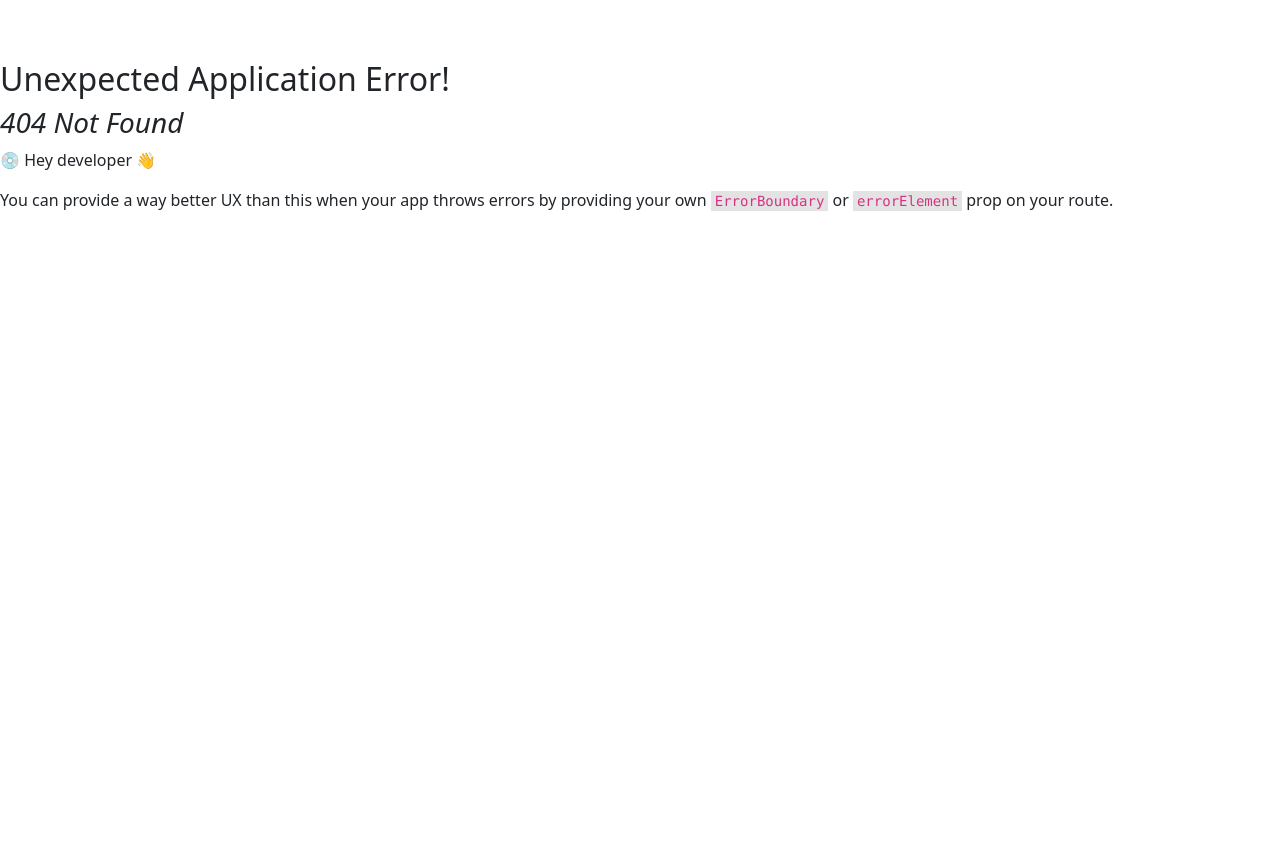
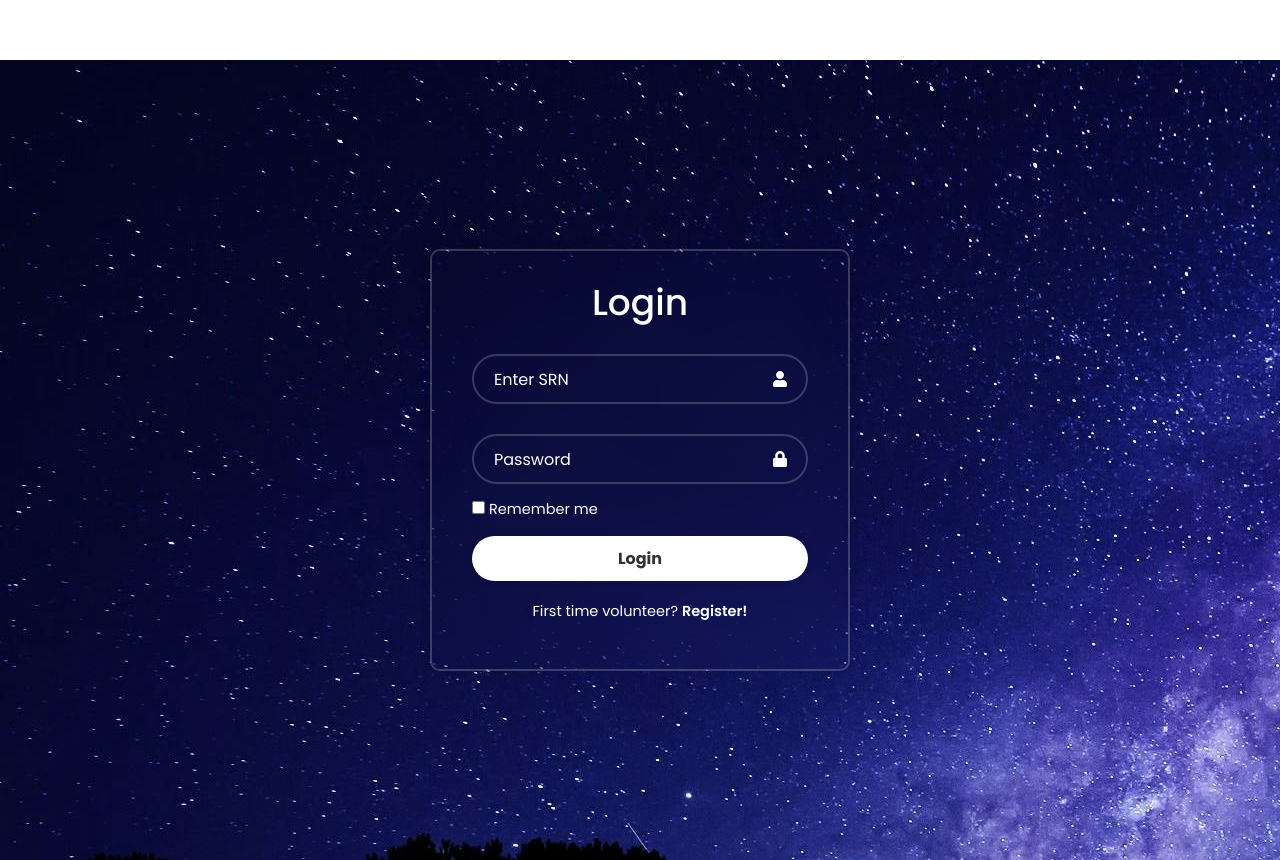
Before and after one commit to Sarvesh1502/VMS, a React (Vite) app: page /stdlogin in a window 1280 px wide. Before the commit this address had no page. Before the commit the page ends 800 px from the top, so only its background shows below. Built offline with nearby package versions, Linux system fonts and the light colour scheme.

Commit message:
Added landing page before std/admin login

```diff
--- /dev/null
+++ b/src/Pages/AdminLogin.css
@@ -0,0 +1,111 @@
+
+.login-container{
+    margin: 0;
+    font-family : 'Poppins', sans-serif;
+    -webkit-font-smoothing : antialiased;
+    -moz-osx-font-smoothing : grayscale;
+    display: flex;
+    justify-content: center;
+    align-items: center;
+    min-height: 100vh;
+    background: url(/src/assets/pexels-pixabay-414727.jpg) no-repeat !important ;
+    background-position: center;
+    background-size: cover;
+    ;
+
+}
+
+
+
+.wrapper{
+    width: 420px;
+    background: transparent;
+    border: 2px solid rgba(255,255,255,.2);
+    backdrop-filter: blur(30px);
+    box-shadow: 0 0 10px rgba(0,0,0,.2);
+    color: #fff;
+    border-radius: 10px;
+    padding: 30px 40px;
+}
+
+.wrapper h1{
+    font-size : 36px;
+    text-align: center;
+}
+
+.wrapper .input-box{
+    position: relative;
+    width: 100%;
+    height: 50px;
+
+    margin: 30px 0
+}
+
+.input-box input{
+    width: 100%;
+    height: 100%;
+    background: transparent;
+
+    outline: none;
+    border : 2px solid rgba(255,255,255,.2);
+    border-radius: 40px;
+    color: #fff;
+    padding: 20px 45px 20px 20px;
+}
+
+.input-box input::placeholder{
+    color: #ffff ;
+}
+
+.input-box .icon{
+    position: absolute;
+    right: 20px;
+    top: 50%;
+    transform: translateY(-50%);
+    font-size: 16px;
+}
+
+.wrapper .remember{
+    display: flex;
+    justify-content: space-between;
+    font-size: 14.5px;
+    margin: -15px 0 15px;
+}
+
+.remember label input{
+    accent-color: #fff;
+    margin-right: 4px;
+
+}
+
+.wrapper button{
+     width: 100%;
+     height: 45px;
+     background: white;
+     border: none;
+     outline : none;
+     border-radius: 40px;
+     box-shadow: 0 0 10px rgba(0,0,0,.1);
+     cursor: pointer;
+     font-size: 16px;
+     color: #333;
+     font-weight: 700;
+
+
+    }
+
+    .wrapper .register-link{
+        font-size: 14.5px;
+        text-align: center;
+        margin: 20px 0 15px;
+    }
+
+    .register-link p a{
+        color: #fff;
+        text-decoration: none;
+        font-weight: 600;
+    }
+
+    .register-link p a:hover{
+        text-decoration: underline;
+    }
--- a/src/Pages/Login.jsx
+++ b/src/Pages/AdminLogin.jsx
@@ -1,8 +1,8 @@
 import React from 'react'
+import './AdminLogin.css';
 import { Link } from 'react-router-dom';
-import './Login.css'
 import { FaUser, FaLock } from "react-icons/fa";
-const Login = () => {
+const AdminLogin = () => {
   return (
     <div className='login-page'>
     <div className='login-container'>
@@ -22,12 +22,10 @@ const Login = () => {
            <label><input type = "checkbox" />Remember me</label>
          </div>
          <div className='button-container'>
-         <button type = "submit">Login as Student</button>
-         <button type = "submit">Login as Administrator</button>
+
+         <button type = "submit">Login</button>
          </div>
-         <div className="register-link">
-           <p>First time volunteer? <a href='#'> Register!</a></p>
-         </div>
+
        </form>
      </div>
      </div>
@@ -35,4 +33,4 @@ const Login = () => {
   )
 }
 
-export default Login
+export default AdminLogin
--- /dev/null
+++ b/src/Pages/Landing.jsx
@@ -0,0 +1,17 @@
+import React from 'react'
+import { NavLink } from 'react-router-dom'
+
+const Landing = () => {
+  return (
+    <>
+    <div>
+    <NavLink to = '/stdlogin'>LOGIN AS STUDENT</NavLink>
+    </div>
+    <div>
+    <NavLink to = '/adminlogin'>LOGIN AS ADMIN</NavLink>
+    </div>
+    </>
+  )
+}
+
+export default Landing
--- /dev/null
+++ b/src/Pages/StdLogin.jsx
@@ -0,0 +1,38 @@
+import React from 'react'
+import { Link } from 'react-router-dom';
+import './StdLogin.css'
+import { FaUser, FaLock } from "react-icons/fa";
+const StdLogin = () => {
+  return (
+    <div className='login-page'>
+    <div className='login-container'>
+     <div className='wrapper'>
+       <form>
+         <h1>Login</h1>
+         <div className="input-box">
+           <input type ="number" placeholder='Enter SRN' required></input>
+           <FaUser className='icon' />
+         </div>
+         <div className="input-box">
+           <input type ="password" placeholder='Password' required></input>
+           <FaLock className='icon'/>
+         </div>
+
+         <div className="remember">
+           <label><input type = "checkbox" />Remember me</label>
+         </div>
+         <div className='button-container'>
+         <button type = "submit">Login</button>
+
+         </div>
+         <div className="register-link">
+           <p>First time volunteer? <a href='#'> Register!</a></p>
+         </div>
+       </form>
+     </div>
+     </div>
+     </div>
+  )
+}
+
+export default StdLogin
```
Also changed, not shown: src/App.jsx (+13 -3 lines), src/Pages/StdLogin.css (renamed from src/Pages/Login.css).
